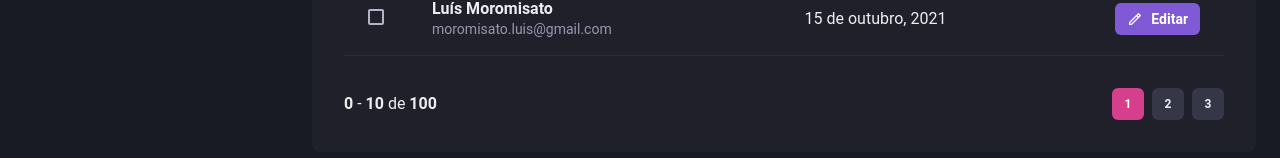
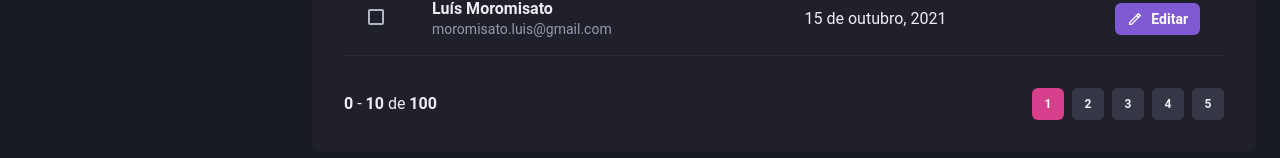
Before and after one commit to moromisato/ignite-project-04, a Next.js app: page /users in a window 1280 px wide. Shown: the part 424-582 px from the top of the page. Built offline with nearby package versions, Linux system fonts and the light colour scheme.

Commit message:
divited pagination into smaller components

```diff
--- a/src/components/Pagination.tsx
+++ /dev/null
@@ -1,55 +0,0 @@
-import { Stack, Button, Box } from "@chakra-ui/react";
-
-export function Pagination() {
-  return (
-    <Stack
-      direction="row"
-      mt="8"
-      justify="space-between"
-      align="center"
-      spacing="6"
-    >
-      <Box>
-        <strong>0</strong> - <strong>10</strong> de <strong>100</strong>
-      </Box>
-      <Stack direction="row" spacing="2">
-        <Button
-          size="sm"
-          fontSize="xs"
-          width="4"
-          colorScheme="pink"
-          disabled
-          _disabled={{
-            bg: 'pink.500',
-            cursor: 'default'
-          }}
-        >
-          1
-        </Button>
-        <Button
-          size="sm"
-          fontSize="xs"
-          width="4"
-          bgColor="gray.700"
-          _hover={{
-            bg: 'gray.500'
-          }}
-        >
-          2
-        </Button>
-        <Button
-          size="sm"
-          fontSize="xs"
-          width="4"
-          bgColor="gray.700"
-          _hover={{
-            bg: 'gray.500'
-          }}
-        >
-          3
-        </Button>
-      </Stack>
-
-    </Stack>
-  )
-}
--- /dev/null
+++ b/src/components/Pagination/PaginationItem.tsx
@@ -0,0 +1,45 @@
+import { Button } from '@chakra-ui/react';
+
+interface PaginationItemProps {
+  number: number;
+  isCurrent?: boolean;
+}
+
+export function PaginationItem({
+  isCurrent = false,
+  number
+}: PaginationItemProps) {
+
+  if ( isCurrent ) {
+    return (
+      <Button
+        size="sm"
+        fontSize="xs"
+        width="4"
+        colorScheme="pink"
+        disabled
+        _disabled={{
+          bg: 'pink.500',
+          cursor: 'default'
+        }}
+      >
+        {number}
+      </Button>
+    )
+  }
+
+
+  return (
+    <Button
+      size="sm"
+      fontSize="xs"
+      width="4"
+      bg="gray.700"
+      _hover={{
+        bg: 'gray.500'
+      }}
+    >
+      {number}
+    </Button>
+  )
+}
--- /dev/null
+++ b/src/components/Pagination/index.tsx
@@ -0,0 +1,25 @@
+import { Stack, Button, Box } from "@chakra-ui/react";
+import { PaginationItem } from "./PaginationItem";
+
+export function Pagination() {
+  return (
+    <Stack
+      direction="row"
+      mt="8"
+      justify="space-between"
+      align="center"
+      spacing="6"
+    >
+      <Box>
+        <strong>0</strong> - <strong>10</strong> de <strong>100</strong>
+      </Box>
+      <Stack direction="row" spacing="2">
+        <PaginationItem number={1} isCurrent />
+        <PaginationItem number={2} />
+        <PaginationItem number={3} />
+        <PaginationItem number={4} />
+        <PaginationItem number={5} />
+      </Stack>
+    </Stack>
+  )
+}
```
